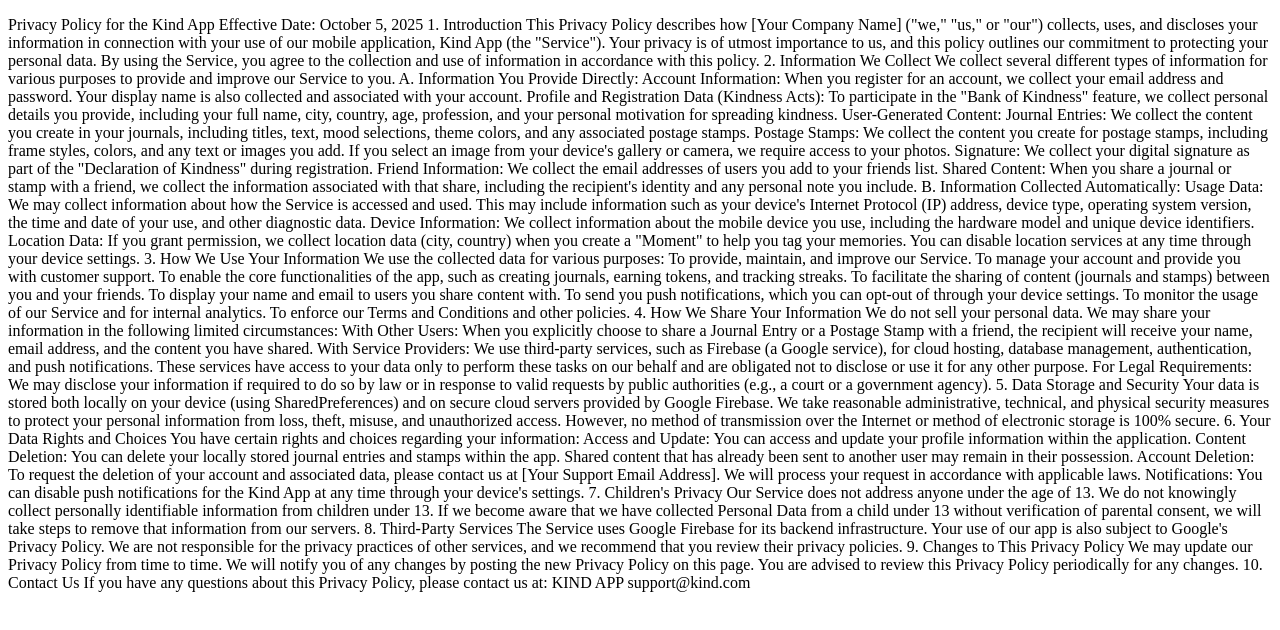
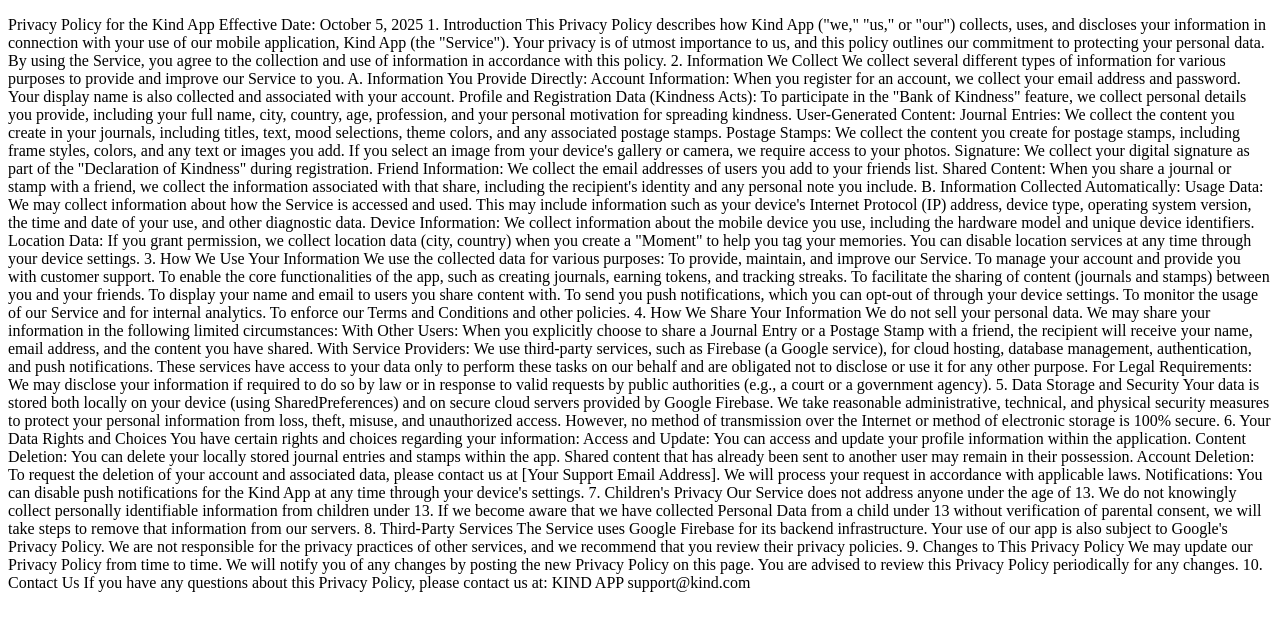
Before and after one commit to adhithyakumaran/privacy-policy, a plain HTML site: page index.html in a window 1280 px wide. Drawn offline with Linux system fonts and the light colour scheme.

Commit message:
Update index.html

```diff
--- a/index.html
+++ b/index.html
@@ -14,7 +14,7 @@ Effective Date: October 5, 2025
 
 1. Introduction
 
-This Privacy Policy describes how [Your Company Name] ("we," "us," or "our") collects, uses, and discloses your information in connection with your use of our mobile application, Kind App (the "Service"). Your privacy is of utmost importance to us, and this policy outlines our commitment to protecting your personal data. By using the Service, you agree to the collection and use of information in accordance with this policy.
+This Privacy Policy describes how Kind App ("we," "us," or "our") collects, uses, and discloses your information in connection with your use of our mobile application, Kind App (the "Service"). Your privacy is of utmost importance to us, and this policy outlines our commitment to protecting your personal data. By using the Service, you agree to the collection and use of information in accordance with this policy.
 
 2. Information We Collect
 
```
